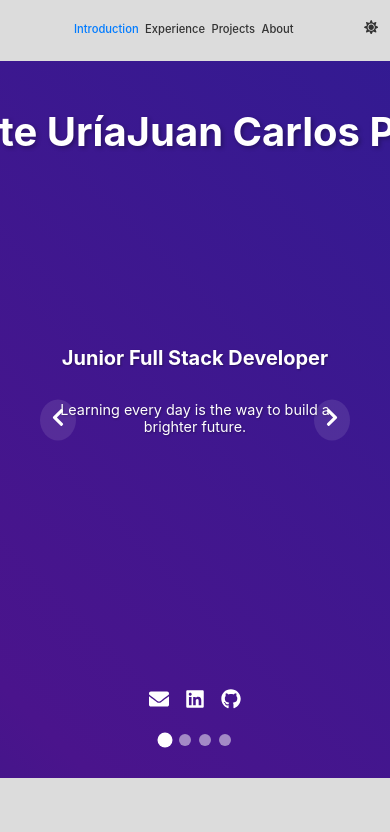
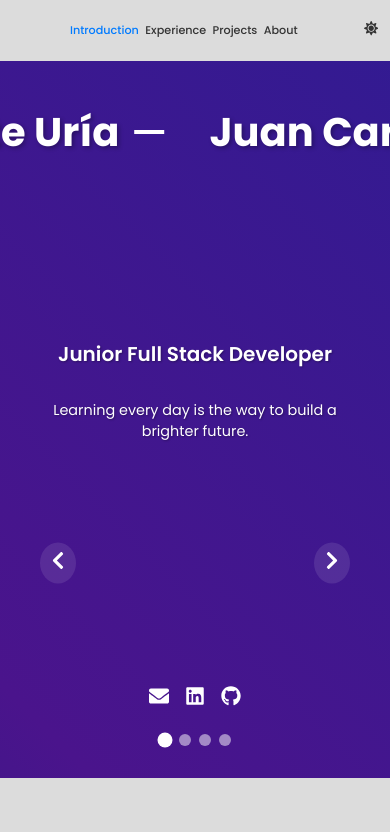
Before and after one commit to Chispa8/Porfolio, a React (Create React App) app: page / in a window 390 px wide. Shown: the top 832 px of the page. Built offline with nearby package versions, Linux system fonts and the light colour scheme.

Commit message:
Introduction is now responsive (the title)

```diff
--- a/src/components/Introduction/Introduction.js
+++ b/src/components/Introduction/Introduction.js
@@ -75,12 +75,15 @@ function Introduction() {
                 <div className={styles.slidingNameWrapper}>
                   <span className={styles.slidingName}>
                     Juan Carlos Poblete Uría
+                    <span className={styles.nameSeparator}></span>
                   </span>
                   <span className={styles.slidingName}>
                     Juan Carlos Poblete Uría
+                    <span className={styles.nameSeparator}></span>
                   </span>
                   <span className={styles.slidingName}>
                     Juan Carlos Poblete Uría
+                    <span className={styles.nameSeparator}></span>
                   </span>
                 </div>
               </div>
--- a/src/components/Introduction/Introduction.module.css
+++ b/src/components/Introduction/Introduction.module.css
@@ -1,3 +1,7 @@
+body {
+  font-family: "Poppins", sans-serif;
+}
+
 .introduction {
   position: relative;
   width: 100vw;
@@ -9,6 +13,7 @@
   right: 50%;
   margin-left: -50vw;
   margin-right: -50vw;
+  font-family: "Poppins", sans-serif;
 }
 
 .slideContainer {
@@ -71,13 +76,22 @@
   width: 100%;
   height: 100%;
   font-size: 5rem;
-  font-weight: bold;
+  font-weight: 700;
   color: white;
   text-shadow: 2px 2px 4px rgba(0, 0, 0, 0.3);
   display: flex;
   align-items: center;
   justify-content: center;
   white-space: nowrap;
+}
+
+.nameSeparator {
+  display: inline-block;
+  width: 60px;
+  height: 0.1em;
+  background-color: white;
+  margin: 0 auto;
+  vertical-align: middle;
 }
 
 @keyframes slideText {
@@ -91,6 +105,7 @@
 
 .content h2 {
   font-size: 2rem;
+  font-weight: 600;
   color: white;
   margin-bottom: 1rem;
   text-shadow: 1px 1px 2px rgba(0, 0, 0, 0.3);
@@ -99,6 +114,7 @@
 
 .content p {
   font-size: 1.2rem;
+  font-weight: 400;
   color: white;
   text-shadow: 1px 1px 2px rgba(0, 0, 0, 0.3);
 }
@@ -123,10 +139,12 @@
 }
 
 .prevButton {
+  top: 70%;
   left: 2.5rem;
 }
 
 .nextButton {
+  top: 70%;
   right: 2.5rem;
 }
 
@@ -260,6 +278,11 @@
     height: 90px;
   }
 
+  .nameSeparator {
+    width: 40px;
+    margin: 0 20px;
+  }
+
   .content h2 {
     font-size: 1.5rem;
   }
@@ -277,10 +300,30 @@
 @media (max-width: 480px) {
   .slidingName {
     font-size: 2.5rem;
+    width: calc(100% - 30px);
+    margin: 0 15px;
+  }
+
+  .slidingNameWrapper {
+    width: calc(300% + 90px);
   }
 
   .slidingNameContainer {
     height: 70px;
+  }
+
+  .nameSeparator {
+    width: 30px;
+    margin: 0 15px;
+  }
+
+  @keyframes slideText {
+    0% {
+      transform: translateX(15px);
+    }
+    100% {
+      transform: translateX(calc(-66.666% - 60px));
+    }
   }
 
   .content h2 {
```
